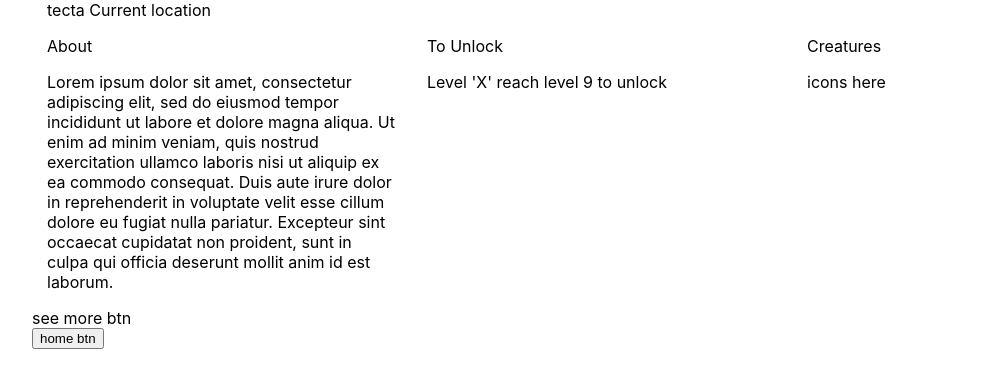
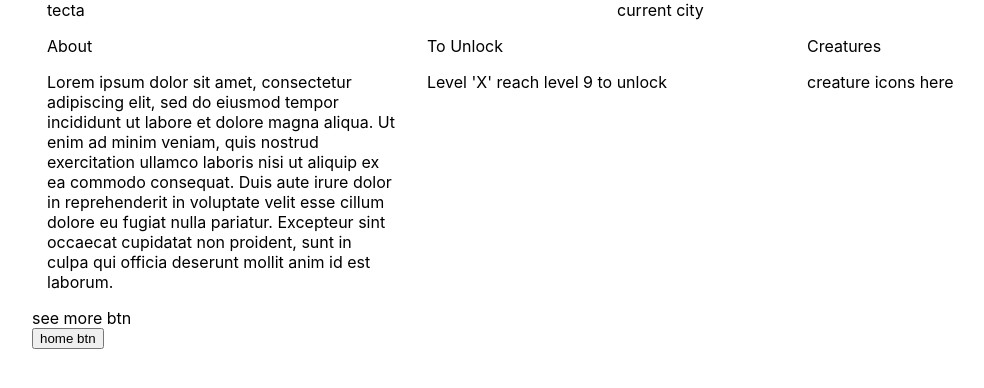
Before and after one commit to Achen718/lov-slider, a Next.js app: page / in a window 1280 px wide. Shown: the top 388 px of the page, without its empty margins (38-1022 px from the left). Built offline with nearby package versions, Linux system fonts and the light colour scheme.

Commit message:
Update names

```diff
--- a/components/Slider/Slider.tsx
+++ b/components/Slider/Slider.tsx
@@ -4,18 +4,22 @@ import type { NextPage } from 'next'
 import sliderStyles from '../../styles/Slider.module.css'
 
 interface Props {
-  city: string;
+  cityName: string;
+	currentCity: string;
 	description: string;
 	creatures?: HTMLImageElement;
 }
 
-const Slider: NextPage<Props> = ({ city, description, creatures }) => {
+const Slider: NextPage<Props> = ({ cityName, currentCity, description, creatures }) => {
   return (
     <div className={sliderStyles.container}>
       {/* header title / current locatio<div className="desc-section">*/}
 			<div className={sliderStyles.row}>
 				<div className={sliderStyles.col}>
-					{city} Current location
+					{cityName}
+				</div>
+				<div className={sliderStyles.col}>
+					{currentCity}
 				</div>
 			</div>
 			{/* desc / level / creatures*/}
@@ -30,7 +34,7 @@ const Slider: NextPage<Props> = ({ city, description, creatures }) => {
 				</div>
 				<div className={sliderStyles.col}>
 					<p className="title">Creatures</p>
-					<div>icons here</div>
+					<div>creature icons here</div>
 				</div>
 			</div>
 
--- a/pages/index.tsx
+++ b/pages/index.tsx
@@ -8,7 +8,7 @@ const Home: NextPage = () => {
   return (
     <div>
 			{/* pass page title into title */}
-			<Slider city="tecta" description="Lorem ipsum dolor sit amet, consectetur
+			<Slider cityName="tecta" currentCity="current city" description="Lorem ipsum dolor sit amet, consectetur
 			adipiscing elit, sed do eiusmod tempor incididunt ut labore et dolore magna aliqua.
 			 Ut enim ad minim veniam, quis nostrud exercitation ullamco laboris nisi ut aliquip
 			 ex ea commodo consequat. Duis aute irure dolor in reprehenderit in voluptate velit
```
